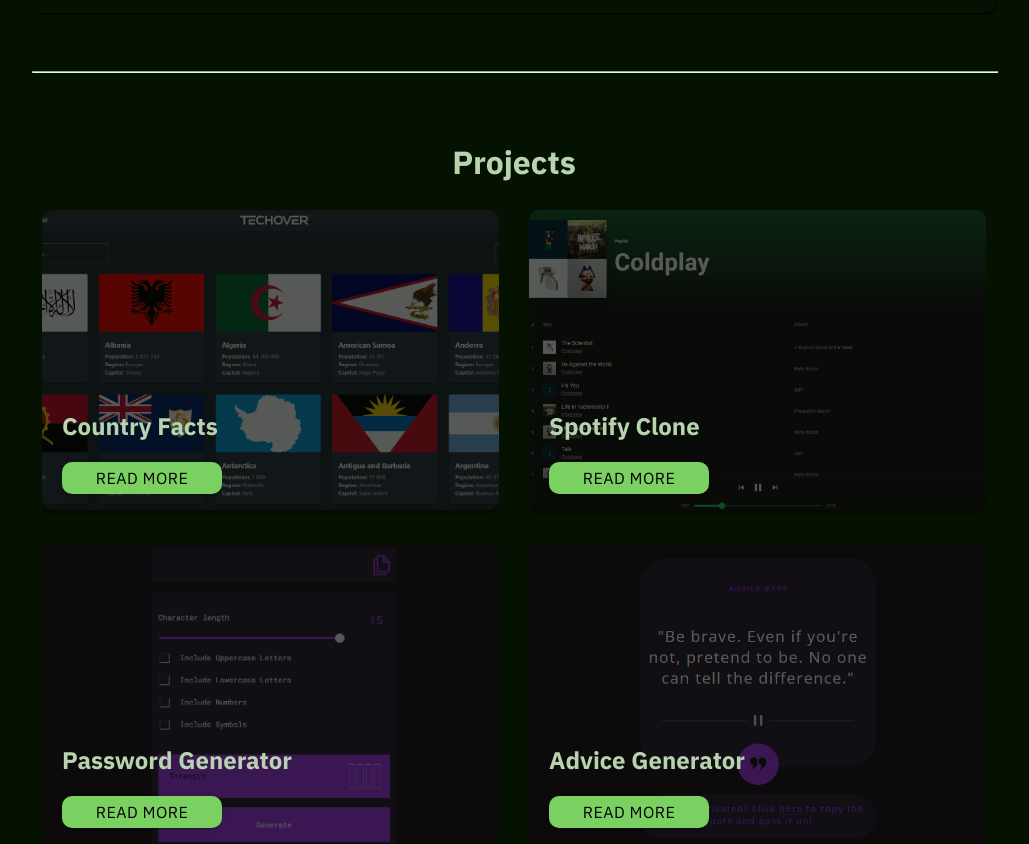
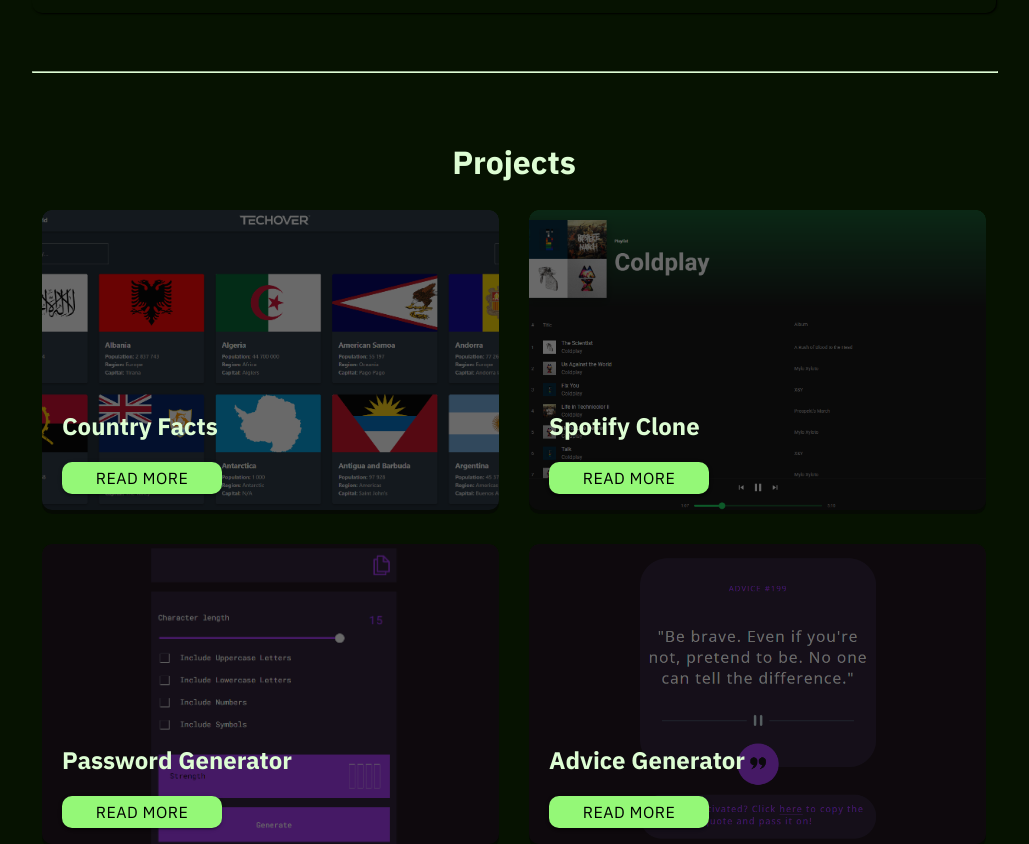
Before and after one commit to axelberk/Portfolio, a React (Vite) app: page / in a window 1280 px wide. Shown: the part 1060-1904 px from the top of the page, without its empty margins (126-1155 px from the left). Built offline with nearby package versions, Linux system fonts and the light colour scheme.

Commit message:
animations

```diff
--- a/src/App.jsx
+++ b/src/App.jsx
@@ -46,7 +46,7 @@
             element={
               <ProjectDetail
                 title="Spotify Clone"
-                description="A clone with basic functionality. Can use on phone etc etc."
+                description="Fully responsive with basic functionality. Includes player controls such as play, pause, next and previous, as well as volume control, duration played and remaining, scrub through songs and more. Requires a Spotify Premium account to transfer the playback from."
                 mainImage="/spotifylaptop.png"
                 secondImage="/spotifyphone.png"
                 stack={["React", "Spotify API", "JavaScript"]}
@@ -60,7 +60,7 @@
             element={
               <ProjectDetail
                 title="Password Generator"
-                description="Password generator with several criteria."
+                description="A password generator with up to four different criteria to choose from, as well as desired length. Comes with strength indicator based on the criteria chosen, as well as a button that copies the generated password to your clipboard for easy transfer."
                 mainImage="/passwordlaptop.png"
                 secondImage="/passwordphone.png"
                 stack={["JavaScript", "HTML", "CSS"]}
--- a/src/Components/ProjectDetail/ProjectDetail.css
+++ b/src/Components/ProjectDetail/ProjectDetail.css
@@ -64,7 +64,6 @@
 
 .stacks-used {
     display: flex;
-
     gap: 10px;
     height: 40px;
 }
--- a/src/Homepage/Homepage.css
+++ b/src/Homepage/Homepage.css
@@ -5,6 +5,13 @@
     background-color: #061201;
     border-radius: 10px;
     gap: 50px;
+}
+
+.Homepage.no-animations .intro-text,
+.Homepage.no-animations .projects-page,
+.Homepage.no-animations .about-container {
+    animation: none;
+    opacity: 1;
 }
 
 .divider {
@@ -45,12 +52,17 @@
     gap: 10px;
 }
 
-.intro-button {
+/* .intro-button {
     animation: fadeIn 1.5s ease-in forwards;
     animation-delay: 1.5s;
+} */
+
+.intro-button:hover {
+    background-color: #089541;
+    color:#ddfdd3;
 }
 
-.intro-button:hover {
+.close-button:hover {
     background-color: #089541;
     color:#ddfdd3;
 }
--- a/src/Homepage/Homepage.jsx
+++ b/src/Homepage/Homepage.jsx
@@ -6,6 +6,16 @@
 
 const Homepage = () => {
   const [isModalOpen, setIsModalOpen] = useState(false);
+  const [hasAnimated, setHasAnimated] = useState(
+    sessionStorage.getItem("hasAnimated") === "true"
+  )
+
+  useEffect(() => {
+    if (!hasAnimated) {
+      setHasAnimated(true)
+      sessionStorage.setItem("hasAnimated", "true")
+    }
+  }, [hasAnimated])
 
   const openModal = (e) => {
     e.preventDefault();
@@ -54,7 +64,7 @@
   };
 
   return (
-    <div className="Homepage" id="home">
+    <div className={`Homepage ${hasAnimated ? "no-animations" : ""}`} id="home">
       <div className="intro-section">
         <img className="pfp" src="me-no-bg1.png" alt="" />
         <div className="intro-text">
@@ -127,7 +137,7 @@
               <div className="modal-content" onClick={(e) => e.stopPropagation}>
                 <img src="techover-cert.png" alt="" />
                 <Button
-                  className="intro-button"
+                  className="close-button"
                   variant="outlined"
                   onClick={closeModal}
                   sx={{
```
